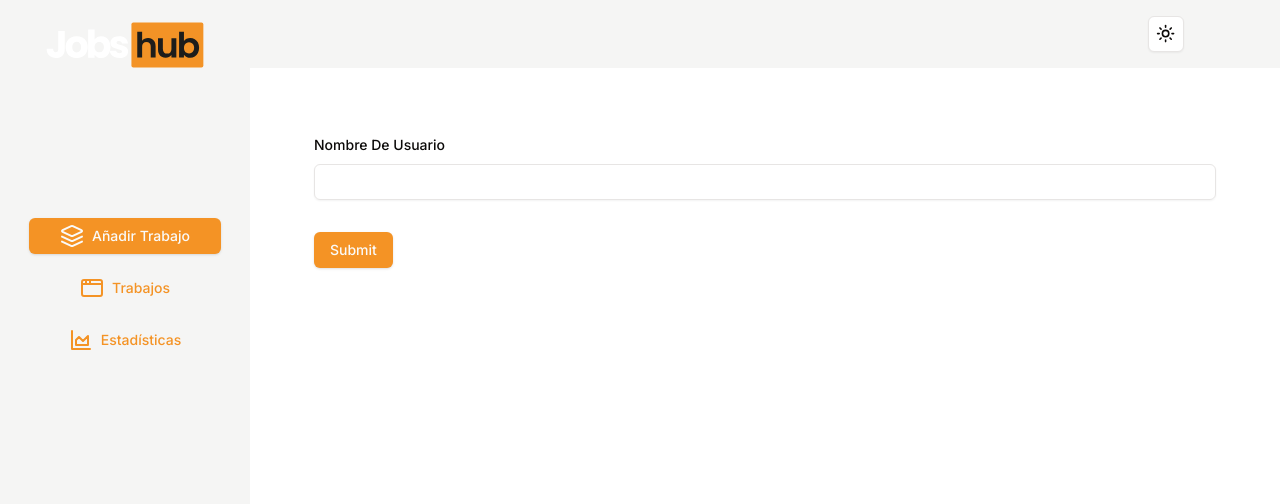
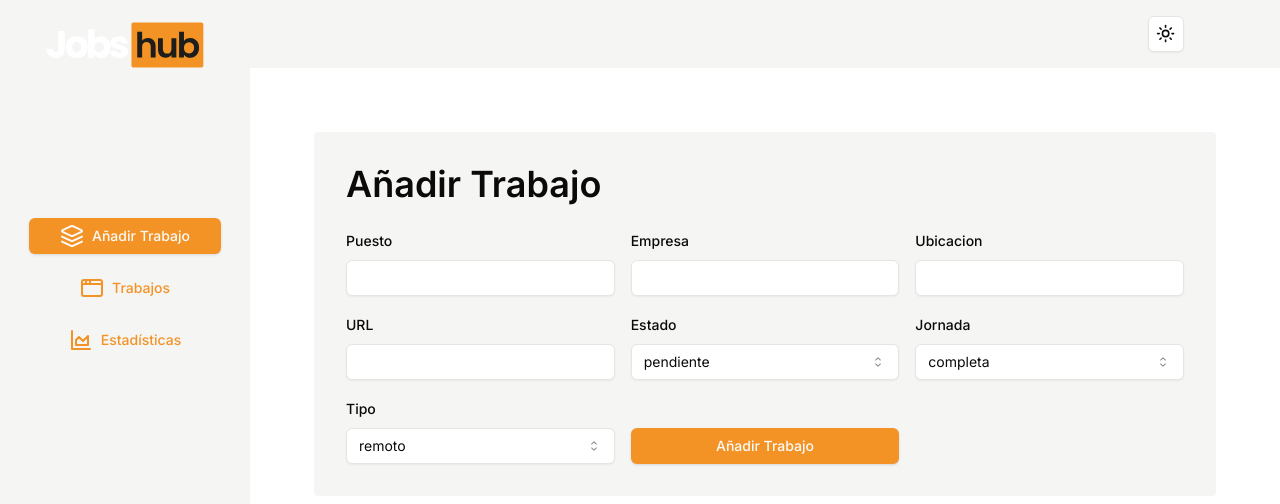
Before and after one commit to JoseAlbDR/jobs-hub, a Next.js app: page /add-job in a window 1280 px wide. Shown: the top 504 px of the page. Built offline with nearby package versions, Linux system fonts and the light colour scheme.

Commit message:
feat: prisma setup

```diff
--- a/app/globals.css
+++ b/app/globals.css
@@ -1,3 +1,7 @@
+@tailwind base;
+@tailwind components;
+@tailwind utilities;
+
 @tailwind base;
 @tailwind components;
 @tailwind utilities;
@@ -24,6 +28,7 @@
     --input: 20 5.9% 90%;
     --ring: 24.6 95% 53.1%;
     --radius: 0.5rem;
+    --custom-select: 0 0% 100%;
   }
 
   .dark {
@@ -46,6 +51,7 @@
     --border: 12 6.5% 15.1%;
     --input: 12 6.5% 15.1%;
     --ring: 20.5 90.2% 48.2%;
+    --custom-select: 0 0% 23%;
   }
 }
 
@@ -57,3 +63,12 @@
     @apply bg-background text-foreground;
   }
 }
+
+@layer base {
+  * {
+    @apply border-border;
+  }
+  body {
+    @apply bg-background text-foreground;
+  }
+}
--- a/components/CreateJobForm.tsx
+++ b/components/CreateJobForm.tsx
@@ -1,41 +1,87 @@
-import React from 'react';
+'use client';
+
+import { zodResolver } from '@hookform/resolvers/zod';
 import { useForm } from 'react-hook-form';
-import { zodResolver } from '@hookform/resolvers/zod';
-import * as z from 'zod';
-import { Form } from './ui/form';
-import { Input } from './ui/input';
-import { Button } from './ui/button';
-import { CustomFormField } from './FormComponents';
 
-const formSchema = z.object({
-  username: z.string().min(2, {
-    message: 'El nombre de usuario debe de tener al 2 caracteres.',
-  }),
-});
+import {
+  JobStatus,
+  JobMode,
+  CreateAndEditJobType,
+  createAndEditJobSchema,
+  JobType,
+} from '@/utils/types';
+
+import { Button } from '@/components/ui/button';
+import { Form } from '@/components/ui/form';
+
+import { CustomFormField, CustomFormSelect } from './FormComponents';
 
 const CreateJobForm = () => {
-  const form = useForm<z.infer<typeof formSchema>>({
-    resolver: zodResolver(formSchema),
+  const form = useForm<CreateAndEditJobType>({
+    resolver: zodResolver(createAndEditJobSchema),
     defaultValues: {
-      username: '',
+      position: '',
+      company: '',
+      location: '',
+      link: '',
+      status: JobStatus.Pending,
+      mode: JobMode.FullTime,
+      type: JobType.Remote,
     },
   });
 
-  function onSubmit(values: z.infer<typeof formSchema>) {
-    // Do something with the form values.
-    // ✅ This will be type-safe and validated.
-    console.log(values);
-  }
+  const onSubmit = (values: CreateAndEditJobType) => {
+    console.log({ values });
+  };
 
   return (
     <Form {...form}>
-      <form onSubmit={form.handleSubmit(onSubmit)} className="space-y-8">
-        <CustomFormField
-          control={form.control}
-          name="username"
-          label="nombre de usuario"
-        />
-        <Button type="submit">Submit</Button>
+      <form
+        onSubmit={form.handleSubmit(onSubmit)}
+        className="bg-muted p-8 rounded"
+      >
+        <h2 className="capitalize font-semibold text-4xl mb-6">
+          añadir trabajo
+        </h2>
+        <div className="grid gap-4 md:grid-cols-2 lg:grid-cols-3 items-start">
+          <CustomFormField
+            name="position"
+            control={form.control}
+            label="puesto"
+          />
+          <CustomFormField
+            name="company"
+            control={form.control}
+            label="empresa"
+          />
+          <CustomFormField
+            name="location"
+            control={form.control}
+            label="ubicacion"
+          />
+          <CustomFormField name="link" control={form.control} label="URL" />
+          <CustomFormSelect
+            name="status"
+            control={form.control}
+            label="estado"
+            items={Object.values(JobStatus)}
+          />
+          <CustomFormSelect
+            name="mode"
+            control={form.control}
+            label="jornada"
+            items={Object.values(JobMode)}
+          />
+          <CustomFormSelect
+            name="type"
+            control={form.control}
+            label="tipo"
+            items={Object.values(JobType)}
+          />
+          <Button type="submit" className="self-end capitalize">
+            añadir trabajo
+          </Button>
+        </div>
       </form>
     </Form>
   );
--- a/components/FormComponents.tsx
+++ b/components/FormComponents.tsx
@@ -7,8 +7,13 @@ import {
   FormMessage,
 } from './ui/form';
 import { Input } from './ui/input';
-import { Select, SelectItem, SelectTrigger } from './ui/select';
-import { SelectContent, SelectValue } from '@radix-ui/react-select';
+import {
+  Select,
+  SelectItem,
+  SelectTrigger,
+  SelectContent,
+  SelectValue,
+} from './ui/select';
 
 type CustomFormFieldProps = {
   name: string;
@@ -42,14 +47,14 @@ type CustomFormSelectProps = {
   name: string;
   control: Control<any>;
   items: string[];
-  labelText: string;
+  label: string;
 };
 
 export const CustomFormSelect = ({
   name,
   control,
   items,
-  labelText,
+  label,
 }: CustomFormSelectProps) => {
   return (
     <FormField
@@ -57,11 +62,11 @@ export const CustomFormSelect = ({
       name={name}
       render={({ field }) => (
         <FormItem>
-          <FormLabel className="capitalize">{labelText}</FormLabel>
+          <FormLabel className="capitalize">{label}</FormLabel>
           <Select onValueChange={field.onChange} defaultValue={field.value}>
             <FormControl>
               <SelectTrigger>
-                <SelectValue />
+                <SelectValue className="capitalize" />
               </SelectTrigger>
             </FormControl>
             <SelectContent>
--- a/components/ui/input.tsx
+++ b/components/ui/input.tsx
@@ -1,6 +1,6 @@
-import * as React from "react"
+import * as React from 'react';
 
-import { cn } from "@/lib/utils"
+import { cn } from '@/lib/utils';
 
 export interface InputProps
   extends React.InputHTMLAttributes<HTMLInputElement> {}
@@ -11,15 +11,15 @@ const Input = React.forwardRef<HTMLInputElement, InputProps>(
       <input
         type={type}
         className={cn(
-          "flex h-9 w-full rounded-md border border-input bg-transparent px-3 py-1 text-sm shadow-sm transition-colors file:border-0 file:bg-transparent file:text-sm file:font-medium placeholder:text-muted-foreground focus-visible:outline-none focus-visible:ring-1 focus-visible:ring-ring disabled:cursor-not-allowed disabled:opacity-50",
+          'flex h-9 w-full rounded-md border border-input px-3 py-1 text-sm shadow-sm transition-colors file:border-0 file:bg-transparent file:text-sm file:font-medium placeholder:text-muted-foreground focus-visible:outline-none focus-visible:ring-1 focus-visible:ring-ring disabled:cursor-not-allowed disabled:opacity-50',
           className
         )}
         ref={ref}
         {...props}
       />
-    )
+    );
   }
-)
-Input.displayName = "Input"
+);
+Input.displayName = 'Input';
 
-export { Input }
+export { Input };
--- a/components/ui/select.tsx
+++ b/components/ui/select.tsx
@@ -1,21 +1,21 @@
-"use client"
+'use client';
 
-import * as React from "react"
+import * as React from 'react';
 import {
   CaretSortIcon,
   CheckIcon,
   ChevronDownIcon,
   ChevronUpIcon,
-} from "@radix-ui/react-icons"
-import * as SelectPrimitive from "@radix-ui/react-select"
+} from '@radix-ui/react-icons';
+import * as SelectPrimitive from '@radix-ui/react-select';
 
-import { cn } from "@/lib/utils"
+import { cn } from '@/lib/utils';
 
-const Select = SelectPrimitive.Root
+const Select = SelectPrimitive.Root;
 
-const SelectGroup = SelectPrimitive.Group
+const SelectGroup = SelectPrimitive.Group;
 
-const SelectValue = SelectPrimitive.Value
+const SelectValue = SelectPrimitive.Value;
 
 const SelectTrigger = React.forwardRef<
   React.ElementRef<typeof SelectPrimitive.Trigger>,
@@ -24,7 +24,7 @@ const SelectTrigger = React.forwardRef<
   <SelectPrimitive.Trigger
     ref={ref}
     className={cn(
-      "flex h-9 w-full items-center justify-between whitespace-nowrap rounded-md border border-input bg-transparent px-3 py-2 text-sm shadow-sm ring-offset-background placeholder:text-muted-foreground focus:outline-none focus:ring-1 focus:ring-ring disabled:cursor-not-allowed disabled:opacity-50 [&>span]:line-clamp-1",
+      'flex h-9 w-full items-center justify-between whitespace-nowrap rounded-md border border-input bg-custom px-3 py-2 text-sm shadow-sm ring-offset-background placeholder:text-muted-foreground focus:outline-none focus:ring-1 focus:ring-ring disabled:cursor-not-allowed disabled:opacity-50 [&>span]:line-clamp-1',
       className
     )}
     {...props}
@@ -34,8 +34,8 @@ const SelectTrigger = React.forwardRef<
       <CaretSortIcon className="h-4 w-4 opacity-50" />
     </SelectPrimitive.Icon>
   </SelectPrimitive.Trigger>
-))
-SelectTrigger.displayName = SelectPrimitive.Trigger.displayName
+));
+SelectTrigger.displayName = SelectPrimitive.Trigger.displayName;
 
 const SelectScrollUpButton = React.forwardRef<
   React.ElementRef<typeof SelectPrimitive.ScrollUpButton>,
@@ -44,15 +44,15 @@ const SelectScrollUpButton = React.forwardRef<
   <SelectPrimitive.ScrollUpButton
     ref={ref}
     className={cn(
-      "flex cursor-default items-center justify-center py-1",
+      'flex cursor-default items-center justify-center py-1',
       className
     )}
     {...props}
   >
     <ChevronUpIcon />
   </SelectPrimitive.ScrollUpButton>
-))
-SelectScrollUpButton.displayName = SelectPrimitive.ScrollUpButton.displayName
+));
+SelectScrollUpButton.displayName = SelectPrimitive.ScrollUpButton.displayName;
 
 const SelectScrollDownButton = React.forwardRef<
   React.ElementRef<typeof SelectPrimitive.ScrollDownButton>,
@@ -61,28 +61,28 @@ const SelectScrollDownButton = React.forwardRef<
   <SelectPrimitive.ScrollDownButton
     ref={ref}
     className={cn(
-      "flex cursor-default items-center justify-center py-1",
+      'flex cursor-default items-center justify-center py-1',
       className
     )}
     {...props}
   >
     <ChevronDownIcon />
   </SelectPrimitive.ScrollDownButton>
-))
+));
 SelectScrollDownButton.displayName =
-  SelectPrimitive.ScrollDownButton.displayName
+  SelectPrimitive.ScrollDownButton.displayName;
 
 const SelectContent = React.forwardRef<
   React.ElementRef<typeof SelectPrimitive.Content>,
   React.ComponentPropsWithoutRef<typeof SelectPrimitive.Content>
->(({ className, children, position = "popper", ...props }, ref) => (
+>(({ className, children, position = 'popper', ...props }, ref) => (
   <SelectPrimitive.Portal>
     <SelectPrimitive.Content
       ref={ref}
       className={cn(
-        "relative z-50 max-h-96 min-w-[8rem] overflow-hidden rounded-md border bg-popover text-popover-foreground shadow-md data-[state=open]:animate-in data-[state=closed]:animate-out data-[state=closed]:fade-out-0 data-[state=open]:fade-in-0 data-[state=closed]:zoom-out-95 data-[state=open]:zoom-in-95 data-[side=bottom]:slide-in-from-top-2 data-[side=left]:slide-in-from-right-2 data-[side=right]:slide-in-from-left-2 data-[side=top]:slide-in-from-bottom-2",
-        position === "popper" &&
-          "data-[side=bottom]:translate-y-1 data-[side=left]:-translate-x-1 data-[side=right]:translate-x-1 data-[side=top]:-translate-y-1",
+        'relative z-50 max-h-96 min-w-[8rem] overflow-hidden rounded-md border bg-popover text-popover-foreground shadow-md data-[state=open]:animate-in data-[state=closed]:animate-out data-[state=closed]:fade-out-0 data-[state=open]:fade-in-0 data-[state=closed]:zoom-out-95 data-[state=open]:zoom-in-95 data-[side=bottom]:slide-in-from-top-2 data-[side=left]:slide-in-from-right-2 data-[side=right]:slide-in-from-left-2 data-[side=top]:slide-in-from-bottom-2',
+        position === 'popper' &&
+          'data-[side=bottom]:translate-y-1 data-[side=left]:-translate-x-1 data-[side=right]:translate-x-1 data-[side=top]:-translate-y-1',
         className
       )}
       position={position}
@@ -91,9 +91,9 @@ const SelectContent = React.forwardRef<
       <SelectScrollUpButton />
       <SelectPrimitive.Viewport
         className={cn(
-          "p-1",
-          position === "popper" &&
-            "h-[var(--radix-select-trigger-height)] w-full min-w-[var(--radix-select-trigger-width)]"
+          'p-1',
+          position === 'popper' &&
+            'h-[var(--radix-select-trigger-height)] w-full min-w-[var(--radix-select-trigger-width)]'
         )}
       >
         {children}
@@ -101,8 +101,8 @@ const SelectContent = React.forwardRef<
       <SelectScrollDownButton />
     </SelectPrimitive.Content>
   </SelectPrimitive.Portal>
-))
-SelectContent.displayName = SelectPrimitive.Content.displayName
+));
+SelectContent.displayName = SelectPrimitive.Content.displayName;
 
 const SelectLabel = React.forwardRef<
   React.ElementRef<typeof SelectPrimitive.Label>,
@@ -110,11 +110,11 @@ const SelectLabel = React.forwardRef<
 >(({ className, ...props }, ref) => (
   <SelectPrimitive.Label
     ref={ref}
-    className={cn("px-2 py-1.5 text-sm font-semibold", className)}
+    className={cn('px-2 py-1.5 text-sm font-semibold', className)}
     {...props}
   />
-))
-SelectLabel.displayName = SelectPrimitive.Label.displayName
+));
+SelectLabel.displayName = SelectPrimitive.Label.displayName;
 
 const SelectItem = React.forwardRef<
   React.ElementRef<typeof SelectPrimitive.Item>,
@@ -123,7 +123,7 @@ const SelectItem = React.forwardRef<
   <SelectPrimitive.Item
     ref={ref}
     className={cn(
-      "relative flex w-full cursor-default select-none items-center rounded-sm py-1.5 pl-2 pr-8 text-sm outline-none focus:bg-accent focus:text-accent-foreground data-[disabled]:pointer-events-none data-[disabled]:opacity-50",
+      'relative flex w-full cursor-default select-none items-center rounded-sm py-1.5 pl-2 pr-8 text-sm outline-none focus:bg-accent focus:text-accent-foreground data-[disabled]:pointer-events-none data-[disabled]:opacity-50',
       className
     )}
     {...props}
@@ -135,8 +135,8 @@ const SelectItem = React.forwardRef<
     </span>
     <SelectPrimitive.ItemText>{children}</SelectPrimitive.ItemText>
   </SelectPrimitive.Item>
-))
-SelectItem.displayName = SelectPrimitive.Item.displayName
+));
+SelectItem.displayName = SelectPrimitive.Item.displayName;
 
 const SelectSeparator = React.forwardRef<
   React.ElementRef<typeof SelectPrimitive.Separator>,
@@ -144,11 +144,11 @@ const SelectSeparator = React.forwardRef<
 >(({ className, ...props }, ref) => (
   <SelectPrimitive.Separator
     ref={ref}
-    className={cn("-mx-1 my-1 h-px bg-muted", className)}
+    className={cn('-mx-1 my-1 h-px bg-muted', className)}
     {...props}
   />
-))
-SelectSeparator.displayName = SelectPrimitive.Separator.displayName
+));
+SelectSeparator.displayName = SelectPrimitive.Separator.displayName;
 
 export {
   Select,
@@ -161,4 +161,4 @@ export {
   SelectSeparator,
   SelectScrollUpButton,
   SelectScrollDownButton,
-}
+};
--- a/tailwind.config.ts
+++ b/tailwind.config.ts
@@ -1,80 +1,81 @@
-import type { Config } from "tailwindcss"
+import type { Config } from 'tailwindcss';
 
 const config = {
-  darkMode: ["class"],
+  darkMode: ['class'],
   content: [
     './pages/**/*.{ts,tsx}',
     './components/**/*.{ts,tsx}',
     './app/**/*.{ts,tsx}',
     './src/**/*.{ts,tsx}',
-	],
-  prefix: "",
+  ],
+  prefix: '',
   theme: {
     container: {
       center: true,
-      padding: "2rem",
+      padding: '2rem',
       screens: {
-        "2xl": "1400px",
+        '2xl': '1400px',
       },
     },
     extend: {
       colors: {
-        border: "hsl(var(--border))",
-        input: "hsl(var(--input))",
-        ring: "hsl(var(--ring))",
-        background: "hsl(var(--background))",
-        foreground: "hsl(var(--foreground))",
+        custom: 'hsl(var(--custom-select))',
+        border: 'hsl(var(--border))',
+        input: 'hsl(var(--input))',
+        ring: 'hsl(var(--ring))',
+        background: 'hsl(var(--background))',
+        foreground: 'hsl(var(--foreground))',
         primary: {
-          DEFAULT: "hsl(var(--primary))",
-          foreground: "hsl(var(--primary-foreground))",
+          DEFAULT: 'hsl(var(--primary))',
+          foreground: 'hsl(var(--primary-foreground))',
         },
         secondary: {
-          DEFAULT: "hsl(var(--secondary))",
-          foreground: "hsl(var(--secondary-foreground))",
+          DEFAULT: 'hsl(var(--secondary))',
+          foreground: 'hsl(var(--secondary-foreground))',
         },
         destructive: {
-          DEFAULT: "hsl(var(--destructive))",
-          foreground: "hsl(var(--destructive-foreground))",
+          DEFAULT: 'hsl(var(--destructive))',
+          foreground: 'hsl(var(--destructive-foreground))',
         },
         muted: {
-          DEFAULT: "hsl(var(--muted))",
-          foreground: "hsl(var(--muted-foreground))",
+          DEFAULT: 'hsl(var(--muted))',
+          foreground: 'hsl(var(--muted-foreground))',
         },
         accent: {
-          DEFAULT: "hsl(var(--accent))",
-          foreground: "hsl(var(--accent-foreground))",
+          DEFAULT: 'hsl(var(--accent))',
+          foreground: 'hsl(var(--accent-foreground))',
         },
         popover: {
-          DEFAULT: "hsl(var(--popover))",
-          foreground: "hsl(var(--popover-foreground))",
+          DEFAULT: 'hsl(var(--popover))',
+          foreground: 'hsl(var(--popover-foreground))',
         },
         card: {
-          DEFAULT: "hsl(var(--card))",
-          foreground: "hsl(var(--card-foreground))",
+          DEFAULT: 'hsl(var(--card))',
+          foreground: 'hsl(var(--card-foreground))',
         },
       },
       borderRadius: {
-        lg: "var(--radius)",
-        md: "calc(var(--radius) - 2px)",
-        sm: "calc(var(--radius) - 4px)",
+        lg: 'var(--radius)',
+        md: 'calc(var(--radius) - 2px)',
+        sm: 'calc(var(--radius) - 4px)',
       },
       keyframes: {
-        "accordion-down": {
-          from: { height: "0" },
-          to: { height: "var(--radix-accordion-content-height)" },
+        'accordion-down': {
+          from: { height: '0' },
+          to: { height: 'var(--radix-accordion-content-height)' },
         },
-        "accordion-up": {
-          from: { height: "var(--radix-accordion-content-height)" },
-          to: { height: "0" },
+        'accordion-up': {
+          from: { height: 'var(--radix-accordion-content-height)' },
+          to: { height: '0' },
         },
       },
       animation: {
-        "accordion-down": "accordion-down 0.2s ease-out",
-        "accordion-up": "accordion-up 0.2s ease-out",
+        'accordion-down': 'accordion-down 0.2s ease-out',
+        'accordion-up': 'accordion-up 0.2s ease-out',
       },
     },
   },
-  plugins: [require("tailwindcss-animate")],
-} satisfies Config
+  plugins: [require('tailwindcss-animate')],
+} satisfies Config;
 
-export default config
+export default config;
--- a/utils/types.ts
+++ b/utils/types.ts
@@ -8,9 +8,10 @@ export type JobData = {
   position: string;
   company: string;
   location: string;
+  link: string;
   status: string;
   mode: string;
-  link: string;
+  type: string;
 };
 
 export enum JobStatus {
@@ -20,8 +21,8 @@ export enum JobStatus {
 }
 
 export enum JobMode {
-  FullTime = 'jornada-completa',
-  PartTime = 'jornada-parcial',
+  FullTime = 'completa',
+  PartTime = 'parcial',
   Internship = 'practicas',
 }
 
@@ -31,20 +32,20 @@ export enum JobType {
   Hybrid = 'hibrido',
 }
 
-export const createdAndEditJobSchema = z.object({
+export const createAndEditJobSchema = z.object({
   position: z
     .string()
-    .min(2, { message: 'el puesto debe de tener al menos 2 caracteres' }),
+    .min(2, { message: 'El puesto debe de tener al menos 2 caracteres' }),
   company: z.string().min(2, {
-    message: 'el nombre de la empresa debe de tener al menos 2 caracteres',
+    message: 'El nombre de la empresa debe de tener al menos 2 caracteres',
   }),
   location: z.string().min(2, {
-    message: 'la ubicación debe de tener al menos 2 caracteres',
+    message: 'La ubicación debe de tener al menos 2 caracteres',
   }),
-  link: z.string().url('la url no es válida'),
+  link: z.string().url('La url no es válida'),
   status: z.nativeEnum(JobStatus),
   mode: z.nativeEnum(JobMode),
   type: z.nativeEnum(JobType),
 });
 
-export type CreateAndEditJobType = z.infer<typeof createdAndEditJobSchema>;
+export type CreateAndEditJobType = z.infer<typeof createAndEditJobSchema>;
```
Also changed, not shown: utils/db.ts (added, +17 -0 lines), 2 other files (tests, documents, lock files or other folders).
